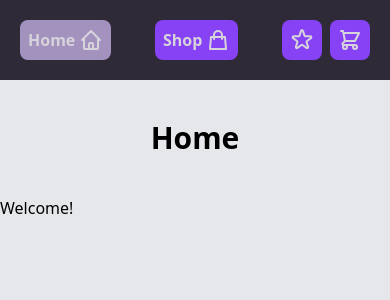
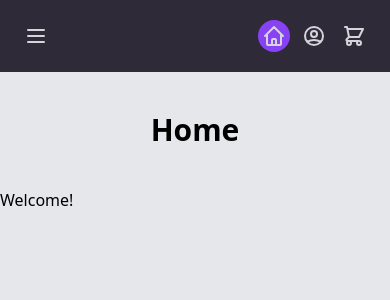
Before and after one commit to Dragomir98/react-commerce, a React (Vite) app: page /#/ in a window 390 px wide. Shown: the top 300 px of the page. Built offline with nearby package versions, Linux system fonts and the light colour scheme.

Commit message:
Updated the responsive navigation

```diff
--- a/src/UI/Icons.tsx
+++ b/src/UI/Icons.tsx
@@ -12,6 +12,25 @@ export const HomeIcon = () => {
         strokeLinejoin="round"
         strokeWidth={2}
         d="M3 12l2-2m0 0l7-7 7 7M5 10v10a1 1 0 001 1h3m10-11l2 2m-2-2v10a1 1 0 01-1 1h-3m-6 0a1 1 0 001-1v-4a1 1 0 011-1h2a1 1 0 011 1v4a1 1 0 001 1m-6 0h6"
+      />
+    </svg>
+  );
+};
+
+export const BurgerIcon = () => {
+  return (
+    <svg
+      xmlns="http://www.w3.org/2000/svg"
+      className="h-6 w-6"
+      fill="none"
+      viewBox="0 0 24 24"
+      stroke="currentColor"
+    >
+      <path
+        strokeLinecap="round"
+        strokeLinejoin="round"
+        strokeWidth={2}
+        d="M4 6h16M4 12h16M4 18h16"
       />
     </svg>
   );
@@ -179,3 +198,60 @@ export const SearchIcon = () => {
     </svg>
   );
 };
+
+export const UserIcon = () => {
+  return (
+    <svg
+      xmlns="http://www.w3.org/2000/svg"
+      className="h-6 w-6"
+      fill="none"
+      viewBox="0 0 24 24"
+      stroke="currentColor"
+    >
+      <path
+        strokeLinecap="round"
+        strokeLinejoin="round"
+        strokeWidth={2}
+        d="M5.121 17.804A13.937 13.937 0 0112 16c2.5 0 4.847.655 6.879 1.804M15 10a3 3 0 11-6 0 3 3 0 016 0zm6 2a9 9 0 11-18 0 9 9 0 0118 0z"
+      />
+    </svg>
+  );
+};
+
+export const LoginIcon = () => {
+  return (
+    <svg
+      xmlns="http://www.w3.org/2000/svg"
+      className="h-6 w-6"
+      fill="none"
+      viewBox="0 0 24 24"
+      stroke="currentColor"
+    >
+      <path
+        strokeLinecap="round"
+        strokeLinejoin="round"
+        strokeWidth={2}
+        d="M11 16l-4-4m0 0l4-4m-4 4h14m-5 4v1a3 3 0 01-3 3H6a3 3 0 01-3-3V7a3 3 0 013-3h7a3 3 0 013 3v1"
+      />
+    </svg>
+  );
+};
+
+export const LogoutIcon = () => {
+  return (
+    <svg
+      xmlns="http://www.w3.org/2000/svg"
+      className="h-6 w-6"
+      fill="none"
+      viewBox="0 0 24 24"
+      stroke="currentColor"
+    >
+      <path
+        strokeLinecap="round"
+        strokeLinejoin="round"
+        strokeWidth={2}
+        d="M17 16l4-4m0 0l-4-4m4 4H7m6 4v1a3 3 0 01-3 3H6a3 3 0 01-3-3V7a3 3 0 013-3h4a3 3 0 013 3v1"
+      />
+    </svg>
+  );
+};
--- a/src/UI/NavLinkItem.tsx
+++ b/src/UI/NavLinkItem.tsx
@@ -1,19 +1,20 @@
 import { NavLink } from "react-router-dom";
-import LinkInterface from "../models/Link";
+import Link from "../models/Link";
 
-interface NavLinkInterface extends LinkInterface {
+interface Props extends Link {
   hasLabel?: boolean;
   label?: string;
   extraClasses?: string;
 }
 
-const NavLinkItem: React.FC<NavLinkInterface> = ({
+const NavLinkItem: React.FC<Props> = ({
   hasLabel = false,
   label,
   children,
   href,
   isExact = false,
   extraClasses = "",
+  ...rest
 }) => {
   return (
     <NavLink
@@ -21,9 +22,10 @@ const NavLinkItem: React.FC<NavLinkInterface> = ({
       activeClassName="bg-hover-link"
       exact={isExact}
       className={`p-2 rounded-lg bg-secondary-default transition ease-in-out duration-150 hover:bg-hover-link ${extraClasses}`}
+      {...rest}
     >
       {hasLabel ? (
-        <div className="flex items-center">
+        <div className="flex justify-center items-center">
           <span className="font-semibold mr-1">{label}</span>
           {children}
         </div>
--- /dev/null
+++ b/src/hooks/useViewport.ts
@@ -0,0 +1,24 @@
+import { useEffect, useState } from "react";
+
+const useViewport = () => {
+  const [width, setWidth] = useState(window.innerWidth);
+  const [height, setHeight] = useState(window.innerHeight);
+
+  useEffect(() => {
+    const windowResizeHandler = () => {
+      setWidth(window.innerWidth);
+      setHeight(window.innerHeight);
+    };
+
+    window.addEventListener("resize", windowResizeHandler);
+
+    return () => window.removeEventListener("resize", windowResizeHandler);
+  }, []);
+
+  return {
+    width,
+    height,
+  };
+};
+
+export default useViewport;
--- a/src/layout/Layout.tsx
+++ b/src/layout/Layout.tsx
@@ -1,4 +1,4 @@
-import Navbar from "./Navbar";
+import Navbar from "./Navbar/Navbar";
 
 const Layout: React.FC = ({ children }) => {
   return (
--- a/src/layout/Navbar.tsx
+++ /dev/null
@@ -1,25 +0,0 @@
-import { CartIcon, HomeIcon, ShopIcon, StarIcon } from "../UI/Icons";
-import NavLinkItem from "../UI/NavLinkItem";
-
-const Navbar: React.FC = () => {
-  return (
-    <nav className="p-5 bg-primary-default flex flex-row justify-between text-alt-default">
-      <NavLinkItem href="/" isExact={true} hasLabel={true} label="Home">
-        <HomeIcon />
-      </NavLinkItem>
-      <NavLinkItem href="/shop" hasLabel={true} label="Shop">
-        <ShopIcon />
-      </NavLinkItem>
-      <div className="flex flex-row">
-        <NavLinkItem href="/wishlist" extraClasses="mr-2">
-          <StarIcon />
-        </NavLinkItem>
-        <NavLinkItem href="/cart">
-          <CartIcon />
-        </NavLinkItem>
-      </div>
-    </nav>
-  );
-};
-
-export default Navbar;
--- /dev/null
+++ b/src/layout/Navbar/Navbar.tsx
@@ -0,0 +1,12 @@
+import useViewport from "../../hooks/useViewport";
+import DesktopNav from "./responsive/DesktopNav";
+import MobileNav from "./responsive/MobileNav";
+
+const Navbar: React.FC = () => {
+  const { width } = useViewport();
+  const breakpoint = 768;
+
+  return width < breakpoint ? <MobileNav /> : <DesktopNav />;
+};
+
+export default Navbar;
--- /dev/null
+++ b/src/layout/Navbar/responsive/DesktopNav.tsx
@@ -0,0 +1,48 @@
+import { FC } from "react";
+import CartCounter from "../../../components/minicart/CartCounter";
+import {
+  CartIcon,
+  HomeIcon,
+  ShopIcon,
+  StarIcon,
+  UserIcon,
+} from "../../../UI/Icons";
+import NavLinkItem from "../../../UI/NavLinkItem";
+
+const DesktopNav: FC = () => {
+  return (
+    <nav className="p-5 bg-primary-default flex flex-col justify-between text-alt-default sm:flex-row">
+      <NavLinkItem
+        href="/"
+        isExact={true}
+        hasLabel={true}
+        label="Home"
+        extraClasses="max-w-1/4"
+      >
+        <HomeIcon />
+      </NavLinkItem>
+      <NavLinkItem
+        href="/shop"
+        hasLabel={true}
+        label="Shop"
+        extraClasses="max-w-1/4 my-2 sm:my-0"
+      >
+        <ShopIcon />
+      </NavLinkItem>
+      <div className="flex flex-row justify-end">
+        <NavLinkItem href="/login">
+          <UserIcon />
+        </NavLinkItem>
+        <NavLinkItem href="/wishlist" extraClasses="mx-2">
+          <StarIcon />
+        </NavLinkItem>
+        <NavLinkItem href="/cart" extraClasses="flex">
+          <CartCounter />
+          <CartIcon />
+        </NavLinkItem>
+      </div>
+    </nav>
+  );
+};
+
+export default DesktopNav;
--- /dev/null
+++ b/src/layout/Navbar/responsive/MobileNav.tsx
@@ -0,0 +1,28 @@
+import { FC } from "react";
+import { CartIcon, HomeIcon, UserIcon } from "../../../UI/Icons";
+import BurgerMenu from "./items/BurgerMenu";
+import MobileNavIcon from "./items/MobileNavIcon";
+import MobileNavItem from "./items/MobileNavItem";
+
+const MobileNav: FC = () => {
+  return (
+    <nav className="p-5 bg-primary-default flex flex-row justify-between text-alt-default sm:flex-row">
+      <div className="flex items-center">
+        <BurgerMenu />
+      </div>
+      <div className="flex flex-row items-center">
+        <MobileNavItem href="/" isExact={true} variant="icon">
+          <MobileNavIcon icon={<HomeIcon />} />
+        </MobileNavItem>
+        <MobileNavItem href="/account" variant="icon" extraClasses="mx-2">
+          <MobileNavIcon icon={<UserIcon />} />
+        </MobileNavItem>
+        <MobileNavItem href="/cart" variant="icon">
+          <MobileNavIcon icon={<CartIcon />} />
+        </MobileNavItem>
+      </div>
+    </nav>
+  );
+};
+
+export default MobileNav;
--- /dev/null
+++ b/src/layout/Navbar/responsive/items/BurgerMenu.tsx
@@ -0,0 +1,62 @@
+import { useState } from "react";
+import {
+  BurgerIcon,
+  LogoutIcon,
+  StarIcon,
+  UserIcon,
+} from "../../../../UI/Icons";
+import MobileNavIcon from "./MobileNavIcon";
+import MobileNavItem from "./MobileNavItem";
+
+const BurgerMenu = () => {
+  const [menuOpen, setMenuOpen] = useState(false);
+
+  const menuOpenHandler = () => {
+    setMenuOpen((prevState) => !prevState);
+  };
+
+  const borderTop = "border-solid border-t-2 border-alt-default";
+
+  return (
+    <div className="relative">
+      <div
+        className="text-alt-default cursor-pointer rounded-full p-1 transition ease-in-out duration-100 hover:bg-secondary-default"
+        onClick={menuOpenHandler}
+      >
+        <BurgerIcon />
+      </div>
+      {menuOpen && (
+        <div
+          className={`fixed inset-y-72 transition-all ease-in-out duration-75 left-0 z-10 h-screen w-screen bg-primary-default max-w animate-drop ${borderTop}`}
+        >
+          <ul className="h-full list-none flex flex-col items-center mt-20">
+            <li className="w-32 animate-fade">
+              <MobileNavItem
+                href="/wishlist"
+                extraClasses="flex flex-row items-center justify-between"
+                variant="text"
+              >
+                <MobileNavIcon icon={<StarIcon />}>
+                  <span>Wishlist</span>
+                </MobileNavIcon>
+              </MobileNavItem>
+            </li>
+            <li className="w-32 animate-fade">
+              <MobileNavItem
+                href="/account"
+                extraClasses="flex flex-row items-center"
+                variant="text"
+              >
+                <MobileNavIcon icon={<UserIcon />}>
+                  <span>Account</span>
+                </MobileNavIcon>
+              </MobileNavItem>
+            </li>
+          </ul>
+        </div>
+      )}
+    </div>
+  );
+};
+
+export default BurgerMenu;
--- /dev/null
+++ b/src/layout/Navbar/responsive/items/MobileNavIcon.tsx
@@ -0,0 +1,20 @@
+import { FC, ReactNode } from "react";
+
+interface Props {
+  children?: ReactNode;
+  icon: ReactNode;
+}
+
+const MobileNavIcon: FC<Props> = ({ children, icon, ...rest }) => {
+  return (
+    <div
+      className={`text-alt-default text-xl cursor-pointer rounded-full transition ease-in-out duration-100 flex flex-row justify-between items-center w-full`}
+      {...rest}
+    >
+      {children}
+      {icon}
+    </div>
+  );
+};
+
+export default MobileNavIcon;
--- /dev/null
+++ b/src/layout/Navbar/responsive/items/MobileNavItem.tsx
@@ -0,0 +1,39 @@
+import { FC, ReactNode } from "react";
+import { NavLink } from "react-router-dom";
+import Link from "../../../../models/Link";
+
+interface Props extends Link {
+  children: ReactNode;
+  extraClasses?: string;
+  variant?: string;
+}
+
+const MobileNavItem: FC<Props> = ({
+  children,
+  href,
+  variant = "icon",
+  extraClasses = "",
+  isExact = false,
+  ...rest
+}) => {
+  let classes: string = "hover:bg-secondary-default";
+
+  if (variant === "text") {
+    classes =
+      "flex flex-row justify-between items-center hover:bg-secondary-default px-2 my-2";
+  }
+
+  return (
+    <NavLink
+      to={href}
+      {...rest}
+      activeClassName="bg-secondary-default"
+      exact={isExact}
+      className={`${extraClasses} text-alt-default cursor-pointer rounded-full p-1 transition ease-in-out duration-100 ${classes}`}
+    >
+      {children}
+    </NavLink>
+  );
+};
+
+export default MobileNavItem;
```
